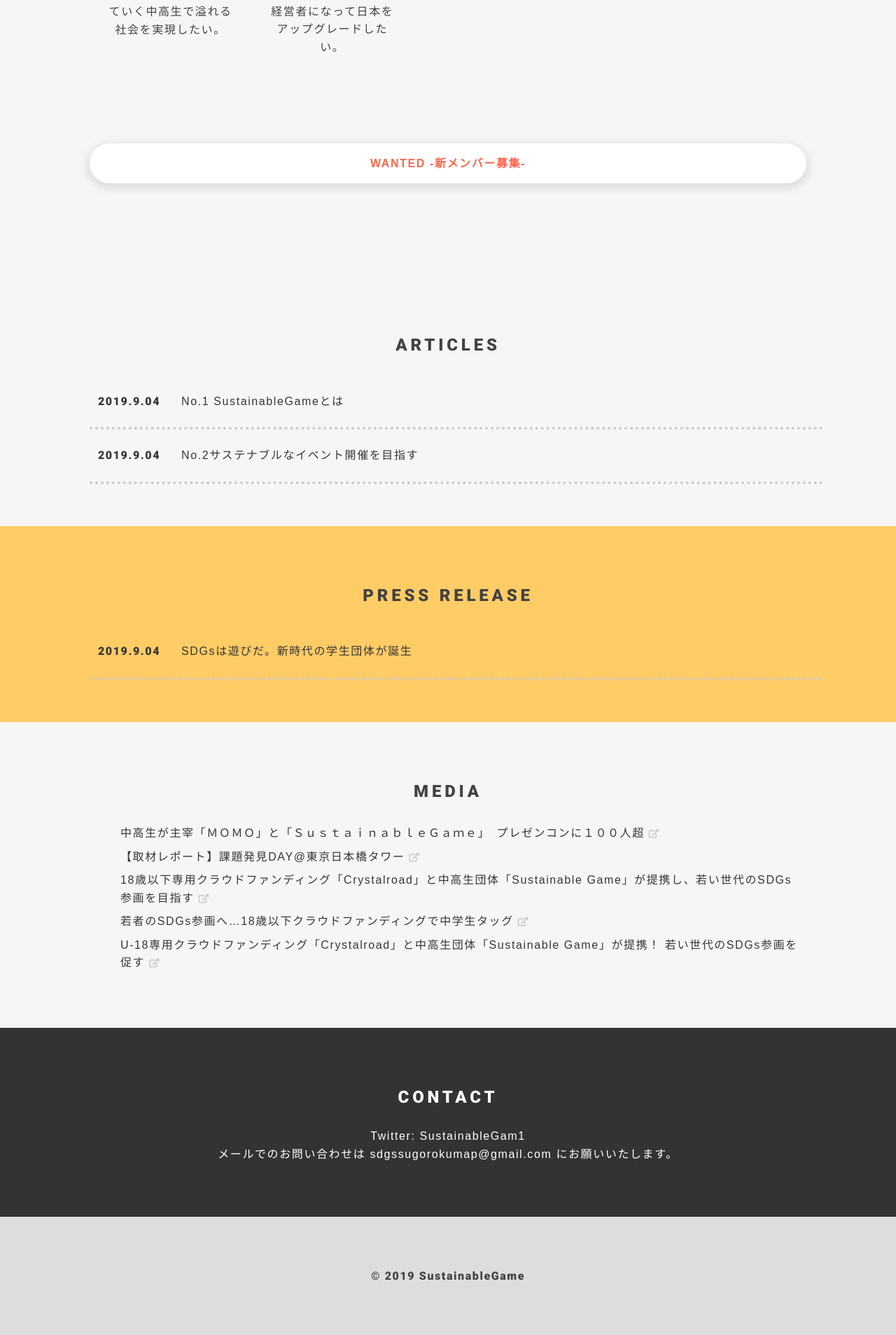
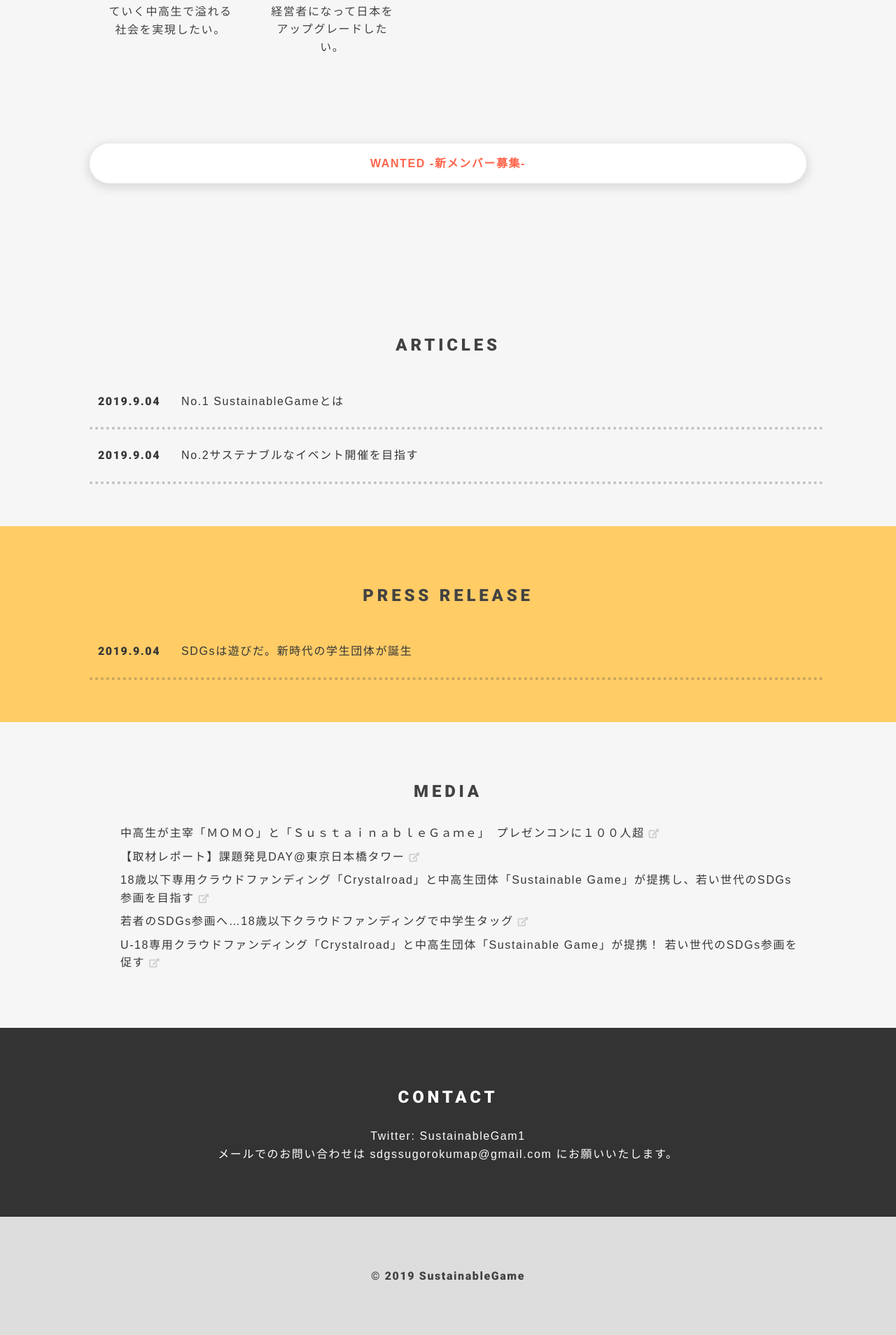
Before and after one commit to sustainable-game/sustainable-game.github.io, a Jekyll site: the page built from index.md, in a window 1280 px wide. Shown: the part 3207-5115 px from the top of the page at 70% size. Built offline with Jekyll 4.4.1, drawn with Linux system fonts in a browser that asks for light colours; nearby versions of some CDN libraries.

Commit message:
change dot color

```diff
--- a/assets/css/main.css
+++ b/assets/css/main.css
@@ -10,7 +10,7 @@ body{
   margin: 0;
 }
 .article{
-  border-bottom: 4px dotted #ccc;
+  border-bottom: 4px dotted rgba(68, 68, 68, 0.3);
   padding: 24px 12px;
   text-align: left;
   width: 100%;
```
